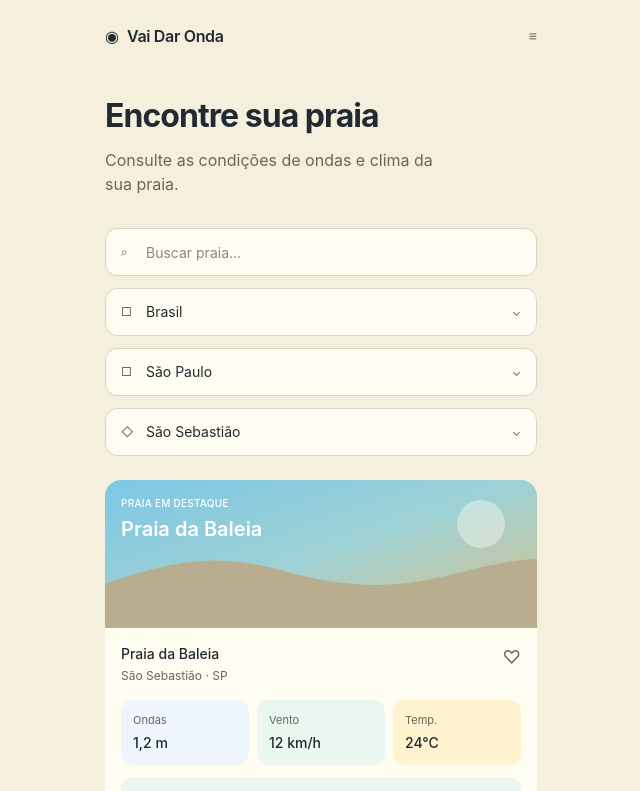
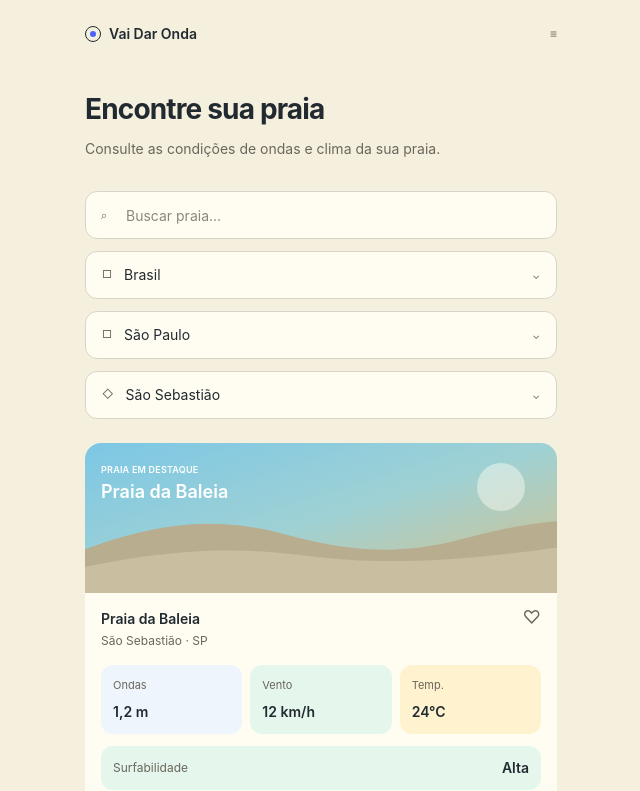
Before and after one commit to Mayyarrud/trabalho-prat-prof, a React (Vite) app in the folder packages/frontend/: page / in a window 1280 px wide. Shown: the top 791 px of the page, without its empty margins (319-959 px from the left). Built offline with nearby package versions, Linux system fonts and the light colour scheme.

Commit message:
refine: improve home page layout

```diff
--- a/packages/frontend/src/pages/home.tsx
+++ b/packages/frontend/src/pages/home.tsx
@@ -1,206 +1,73 @@
+import { useMemo, useState } from "react";
 import { Link } from "@tanstack/react-router";
-import { useState } from "react";
 
-type Beach = {
-  id: string;
-  name: string;
-  city: string;
-  state: string;
-  waveHeight: string;
-  windSpeed: string;
-  temperature: string;
-  surfability: string;
-};
-
-const beaches: Beach[] = [
-  {
-    id: "1",
-    name: "Praia da Baleia",
-    city: "São Sebastião",
-    state: "SP",
-    waveHeight: "1,2 m",
-    windSpeed: "12 km/h",
-    temperature: "24°C",
-    surfability: "Alta",
-  },
-  {
-    id: "2",
-    name: "Praia de Barequeçaba",
-    city: "São Sebastião",
-    state: "SP",
-    waveHeight: "0,8 m",
-    windSpeed: "10 km/h",
-    temperature: "24°C",
-    surfability: "Média",
-  },
-  {
-    id: "3",
-    name: "Praia da Barra do Una",
-    city: "São Sebastião",
-    state: "SP",
-    waveHeight: "1,0 m",
-    windSpeed: "14 km/h",
-    temperature: "23°C",
-    surfability: "Alta",
-  },
-  {
-    id: "4",
-    name: "Praia de Boiçucanga",
-    city: "São Sebastião",
-    state: "SP",
-    waveHeight: "1,1 m",
-    windSpeed: "11 km/h",
-    temperature: "24°C",
-    surfability: "Alta",
-  },
-  {
-    id: "5",
-    name: "Praia Brava",
-    city: "São Sebastião",
-    state: "SP",
-    waveHeight: "1,5 m",
-    windSpeed: "16 km/h",
-    temperature: "23°C",
-    surfability: "Alta",
-  },
-  {
-    id: "6",
-    name: "Praia da Barra do Sahy",
-    city: "São Sebastião",
-    state: "SP",
-    waveHeight: "0,9 m",
-    windSpeed: "9 km/h",
-    temperature: "24°C",
-    surfability: "Média",
-  },
-  {
-    id: "7",
-    name: "Praia de Juquehy",
-    city: "São Sebastião",
-    state: "SP",
-    waveHeight: "1,0 m",
-    windSpeed: "10 km/h",
-    temperature: "24°C",
-    surfability: "Alta",
-  },
-  {
-    id: "8",
-    name: "Praia de Maresias",
-    city: "São Sebastião",
-    state: "SP",
-    waveHeight: "1,4 m",
-    windSpeed: "15 km/h",
-    temperature: "23°C",
-    surfability: "Alta",
-  },
-  {
-    id: "9",
-    name: "Praia de Santiago",
-    city: "São Sebastião",
-    state: "SP",
-    waveHeight: "0,9 m",
-    windSpeed: "11 km/h",
-    temperature: "24°C",
-    surfability: "Média",
-  },
-  {
-    id: "10",
-    name: "Praia do Engenho",
-    city: "São Sebastião",
-    state: "SP",
-    waveHeight: "1,1 m",
-    windSpeed: "12 km/h",
-    temperature: "24°C",
-    surfability: "Alta",
-  },
-  {
-    id: "11",
-    name: "Praia de Guaecá",
-    city: "São Sebastião",
-    state: "SP",
-    waveHeight: "1,2 m",
-    windSpeed: "13 km/h",
-    temperature: "24°C",
-    surfability: "Alta",
-  },
-  {
-    id: "12",
-    name: "Praia Paúba",
-    city: "São Sebastião",
-    state: "SP",
-    waveHeight: "1,3 m",
-    windSpeed: "14 km/h",
-    temperature: "23°C",
-    surfability: "Alta",
-  },
-  {
-    id: "13",
-    name: "Praia Preta",
-    city: "São Sebastião",
-    state: "SP",
-    waveHeight: "0,8 m",
-    windSpeed: "9 km/h",
-    temperature: "24°C",
-    surfability: "Média",
-  },
-];
+import { mockBeaches, type Beach } from "@/data/mockBeaches";
 
 export default function HomePage() {
   const [search, setSearch] = useState("");
-  const [selectedState, setSelectedState] = useState("Brasil");
-  const [selectedCity, setSelectedCity] = useState("São Paulo");
-  const [selectedRegion, setSelectedRegion] = useState("São Sebastião");
-  const [selectedBeach, setSelectedBeach] = useState<Beach>(beaches[0]);
+  const [selectedBeach, setSelectedBeach] = useState<Beach>(mockBeaches[0]);
 
-  const filteredBeaches = beaches.filter((beach) =>
-    beach.name.toLowerCase().includes(search.toLowerCase()),
+  const filteredBeaches = useMemo(() => {
+    const term = search.trim().toLowerCase();
+
+    if (!term) {
+      return mockBeaches;
+    }
+
+    return mockBeaches.filter((beach) =>
+      beach.name.toLowerCase().includes(term),
     );
+  }, [search]);
 
-  function handleSelectBeach(beach: Beach) {
+  function handleBeachSelect(beach: Beach) {
     setSelectedBeach(beach);
     setSearch("");
   }
 
   return (
     <main className="min-h-screen bg-[#F5F0DD] text-[#222A31]">
-      <div className="mx-auto w-full max-w-[480px] px-6 pb-10">
+      <div className="mx-auto flex min-h-screen w-full max-w-[520px] flex-col px-6 pb-8">
         {/* Header */}
         <header className="flex items-center justify-between py-6">
           <div className="flex items-center gap-2">
-            <span className="text-base">◉</span>
+            <span
+              className="flex h-4 w-4 items-center justify-center rounded-full border border-[#222A31]"
+              aria-hidden="true"
+            >
+              <span className="h-1.5 w-1.5 rounded-full bg-[#4D63FF]" />
+            </span>
 
-            <span className="text-base font-semibold tracking-[-0.02em]">
-              Vai Dar Onda
-            </span>
+            <span className="text-sm font-semibold">Vai Dar Onda</span>
           </div>
 
           <button
             type="button"
             aria-label="Abrir menu"
-            className="text-sm text-[#6B665C]"
+            className="text-xs text-[#6B665C]"
           >
             ≡
           </button>
         </header>
 
-        {/* Hero */}
+        {/* Intro */}
         <section className="pt-6">
-          <h1 className="text-[32px] font-bold leading-[40px] tracking-[-0.03em]">
+          <h1 className="text-[28px] font-bold leading-tight tracking-[-0.03em]">
             Encontre sua praia
           </h1>
 
-          <p className="mt-3 max-w-[340px] text-base leading-6 text-[#6B665C]">
+          <p className="mt-3 max-w-[360px] text-sm leading-5 text-[#6B665C]">
             Consulte as condições de ondas e clima da sua praia.
           </p>
         </section>
 
-        {/* Seleção de praia */}
-        <section className="mt-8 space-y-3">
+        {/* Search and filters */}
+        <section className="relative mt-8">
+          {/* Search */}
           <div className="relative">
-            <label className="block">
-              <span className="sr-only">Buscar praia</span>
-
-              <span className="pointer-events-none absolute left-4 top-1/2 z-10 -translate-y-1/2 text-xs text-[#6B665C]">
+            <span
+              className="pointer-events-none absolute left-4 top-1/2 -translate-y-1/2 text-[11px] text-[#6B665C]"
+              aria-hidden="true"
+            >
               ⌕
             </span>
 
@@ -209,40 +76,32 @@ export default function HomePage() {
               value={search}
               onChange={(event) => setSearch(event.target.value)}
               placeholder="Buscar praia..."
-                className="h-12 w-full rounded-xl border border-[#D7D3C8] bg-[#FFFDF2] pl-10 pr-4 text-sm text-[#222A31] outline-none transition placeholder:text-[#8B877E] focus:border-[#4D63FF]"
+              className="h-12 w-full rounded-xl border border-[#D8D4C9] bg-[#FFFDF2] pl-10 pr-4 text-sm text-[#222A31] outline-none placeholder:text-[#8B877E] focus:border-[#B9B2A4]"
             />
-            </label>
+          </div>
 
           {/* Dropdown */}
-            {search.length > 0 && (
-              <div className="absolute left-0 right-0 top-[52px] z-20 max-h-[320px] overflow-y-auto rounded-xl border border-[#D7D3C8] bg-[#FFFDF2] p-2 shadow-lg">
+          {search.trim() !== "" && (
+            <div className="absolute left-0 right-0 top-14 z-20 max-h-[360px] overflow-y-auto rounded-xl border border-[#D8D4C9] bg-[#FFFDF2] p-2 shadow-[0_8px_24px_rgba(34,42,49,0.08)]">
               {filteredBeaches.length > 0 ? (
-                  filteredBeaches.map((beach) => (
+                filteredBeaches.map((beach) => {
+                  const isSelected = beach.id === selectedBeach.id;
+
+                  return (
                     <button
                       key={beach.id}
                       type="button"
-                      onClick={() => handleSelectBeach(beach)}
-                      className={`flex w-full items-center justify-between rounded-lg px-3 py-3 text-left transition ${
-                        selectedBeach.id === beach.id
-                          ? "bg-[#E4ECFF]"
-                          : "hover:bg-[#F0EDFF]"
+                      onClick={() => handleBeachSelect(beach)}
+                      className={`flex w-full items-center rounded-lg px-3 py-3 text-left text-sm transition ${
+                        isSelected
+                          ? "bg-[#E1E9FF] font-semibold text-[#222A31]"
+                          : "text-[#6B665C] hover:bg-[#F5F0DD]"
                       }`}
                     >
-                      <div>
-                        <p className="text-sm font-medium">{beach.name}</p>
-
-                        <p className="mt-1 text-xs text-[#6B665C]">
-                          {beach.city} · {beach.state}
-                        </p>
-                      </div>
-
-                      {selectedBeach.id === beach.id && (
-                        <span className="text-xs font-medium text-[#4D63FF]">
-                          ✓
-                        </span>
-                      )}
+                      {beach.name}
                     </button>
-                  ))
+                  );
+                })
               ) : (
                 <p className="px-3 py-4 text-sm text-[#6B665C]">
                   Nenhuma praia encontrada.
@@ -250,107 +109,92 @@ export default function HomePage() {
               )}
             </div>
           )}
-          </div>
 
-          {/* Select Brasil */}
-          <label className="relative block">
-            <span className="sr-only">País</span>
-
-            <span className="pointer-events-none absolute left-4 top-1/2 -translate-y-1/2 text-xs text-[#6B665C]">
+          {/* Country */}
+          <button
+            type="button"
+            className="mt-3 flex h-12 w-full items-center justify-between rounded-xl border border-[#D8D4C9] bg-[#FFFDF2] px-4 text-sm"
+          >
+            <span className="flex items-center gap-3">
+              <span className="text-[11px] text-[#6B665C]" aria-hidden="true">
                 □
               </span>
+              Brasil
+            </span>
 
-            <select
-              value={selectedState}
-              onChange={(event) => setSelectedState(event.target.value)}
-              className="h-12 w-full appearance-none rounded-xl border border-[#D7D3C8] bg-[#FFFDF2] pl-10 pr-10 text-sm text-[#222A31] outline-none focus:border-[#4D63FF]"
+            <span className="text-[10px] text-[#6B665C]">⌄</span>
+          </button>
+
+          {/* State */}
+          <button
+            type="button"
+            className="mt-3 flex h-12 w-full items-center justify-between rounded-xl border border-[#D8D4C9] bg-[#FFFDF2] px-4 text-sm"
           >
-              <option>Brasil</option>
-            </select>
-
-            <span className="pointer-events-none absolute right-4 top-1/2 -translate-y-1/2 text-xs text-[#6B665C]">
-              ⌄
-            </span>
-          </label>
-
-          {/* Select Estado */}
-          <label className="relative block">
-            <span className="sr-only">Estado</span>
-
-            <span className="pointer-events-none absolute left-4 top-1/2 -translate-y-1/2 text-xs text-[#6B665C]">
+            <span className="flex items-center gap-3">
+              <span className="text-[11px] text-[#6B665C]" aria-hidden="true">
                 □
               </span>
+              São Paulo
+            </span>
 
-            <select
-              value={selectedCity}
-              onChange={(event) => setSelectedCity(event.target.value)}
-              className="h-12 w-full appearance-none rounded-xl border border-[#D7D3C8] bg-[#FFFDF2] pl-10 pr-10 text-sm text-[#222A31] outline-none focus:border-[#4D63FF]"
+            <span className="text-[10px] text-[#6B665C]">⌄</span>
+          </button>
+
+          {/* City */}
+          <button
+            type="button"
+            className="mt-3 flex h-12 w-full items-center justify-between rounded-xl border border-[#D8D4C9] bg-[#FFFDF2] px-4 text-sm"
           >
-              <option>São Paulo</option>
-            </select>
-
-            <span className="pointer-events-none absolute right-4 top-1/2 -translate-y-1/2 text-xs text-[#6B665C]">
-              ⌄
-            </span>
-          </label>
-
-          {/* Select Região */}
-          <label className="relative block">
-            <span className="sr-only">Região</span>
-
-            <span className="pointer-events-none absolute left-4 top-1/2 -translate-y-1/2 text-xs text-[#6B665C]">
+            <span className="flex items-center gap-3">
+              <span className="text-[11px] text-[#6B665C]" aria-hidden="true">
                 ◇
               </span>
+              São Sebastião
+            </span>
 
-            <select
-              value={selectedRegion}
-              onChange={(event) => setSelectedRegion(event.target.value)}
-              className="h-12 w-full appearance-none rounded-xl border border-[#D7D3C8] bg-[#FFFDF2] pl-10 pr-10 text-sm text-[#222A31] outline-none focus:border-[#4D63FF]"
-            >
-              <option>São Sebastião</option>
-            </select>
-
-            <span className="pointer-events-none absolute right-4 top-1/2 -translate-y-1/2 text-xs text-[#6B665C]">
-              ⌄
-            </span>
-          </label>
+            <span className="text-[10px] text-[#6B665C]">⌄</span>
+          </button>
         </section>
 
-        {/* Praia em destaque */}
-        <section className="mt-6">
-          <div className="overflow-hidden rounded-2xl bg-[#FFFDF2]">
-            {/* Visual da praia */}
-            <div className="relative h-[148px] overflow-hidden bg-gradient-to-br from-[#7CC7E5] via-[#9ED1D4] to-[#D5BE82]">
-              <div className="absolute right-8 top-5 h-12 w-12 rounded-full bg-[#FFFDF2]/40" />
+        {/* Featured beach */}
+        <section className="mt-6 overflow-hidden rounded-2xl bg-[#FFFDF2]">
+          {/* Hero image */}
+          <div className="relative h-[150px] overflow-hidden bg-gradient-to-br from-[#7CC7E5] via-[#9ED1D4] to-[#D5BE82]">
+            <div className="absolute right-8 top-5 h-12 w-12 rounded-full bg-[#FFFDF2]/45" />
 
             <svg
               viewBox="0 0 480 180"
               preserveAspectRatio="none"
-                className="absolute bottom-0 left-0 h-[100px] w-full"
+              className="absolute bottom-0 left-0 h-[105px] w-full"
               aria-hidden="true"
             >
               <path
-                  d="M0 100 C80 55 130 45 200 78 C270 110 325 110 390 82 C425 67 450 60 480 55 L480 180 L0 180 Z"
+                d="M0 105 C75 58 135 48 205 80 C275 112 325 115 392 84 C425 69 452 61 480 57 L480 180 L0 180 Z"
                 fill="#B8AD8F"
+              />
+
+              <path
+                d="M0 135 C90 105 150 100 225 116 C295 131 365 129 480 102 L480 180 L0 180 Z"
+                fill="#C9BE9F"
               />
             </svg>
 
-              <div className="absolute left-4 top-4">
-                <p className="text-[10px] font-medium uppercase tracking-wide text-white">
+            <div className="absolute left-4 top-5">
+              <p className="text-[9px] font-semibold uppercase tracking-wide text-white">
                 Praia em destaque
               </p>
 
-                <h2 className="mt-1 text-xl font-semibold text-white">
+              <h2 className="mt-1 text-lg font-semibold leading-tight text-white">
                 {selectedBeach.name}
               </h2>
             </div>
           </div>
 
-            {/* Informações da praia */}
+          {/* Card content */}
           <div className="p-4">
-              <div className="flex items-start justify-between gap-3">
+            <div className="flex items-start justify-between gap-4">
               <div>
-                  <h3 className="text-sm font-medium">{selectedBeach.name}</h3>
+                <h3 className="text-sm font-semibold">{selectedBeach.name}</h3>
 
                 <p className="mt-1 text-xs text-[#6B665C]">
                   {selectedBeach.city} · {selectedBeach.state}
@@ -359,60 +203,61 @@ export default function HomePage() {
 
               <button
                 type="button"
-                  aria-label="Adicionar praia aos favoritos"
-                  className="text-lg text-[#6B665C]"
+                aria-label="Adicionar aos favoritos"
+                className="text-lg leading-none text-[#6B665C]"
               >
                 ♡
               </button>
             </div>
 
-              {/* Métricas */}
+            {/* Main metrics */}
             <div className="mt-4 grid grid-cols-3 gap-2">
               <div className="rounded-xl bg-[#EEF5FC] p-3">
                 <p className="text-[11px] text-[#6B665C]">Ondas</p>
-
-                  <p className="mt-1 text-sm font-medium">
+                <p className="mt-2 text-sm font-semibold">
                   {selectedBeach.waveHeight}
                 </p>
               </div>
 
-                <div className="rounded-xl bg-[#EAF7F0] p-3">
+              <div className="rounded-xl bg-[#E5F7ED] p-3">
                 <p className="text-[11px] text-[#6B665C]">Vento</p>
-
-                  <p className="mt-1 text-sm font-medium">
+                <p className="mt-2 text-sm font-semibold">
                   {selectedBeach.windSpeed}
                 </p>
               </div>
 
               <div className="rounded-xl bg-[#FFF3CF] p-3">
                 <p className="text-[11px] text-[#6B665C]">Temp.</p>
-
-                  <p className="mt-1 text-sm font-medium">
+                <p className="mt-2 text-sm font-semibold">
                   {selectedBeach.temperature}
                 </p>
               </div>
             </div>
 
-              {/* Surfabilidade */}
-              <div className="mt-3 flex items-center justify-between rounded-xl bg-[#EAF7F0] px-3 py-3">
+            {/* Surfability */}
+            <div className="mt-3 flex items-center justify-between rounded-xl bg-[#E5F7ED] px-3 py-3">
               <span className="text-xs text-[#6B665C]">Surfabilidade</span>
 
-                <span className="text-sm font-semibold text-[#24784A]">
+              <span className="text-sm font-semibold">
                 {selectedBeach.surfability}
               </span>
             </div>
 
-              {/* Navegação para a página da praia */}
+            {/* CTA */}
             <Link
               to="/praia/$id"
               params={{ id: selectedBeach.id }}
-                className="mt-4 flex h-12 w-full items-center justify-center rounded-xl bg-[#222A31] text-sm font-medium text-white transition hover:opacity-90"
+              className="mt-3 flex h-12 w-full items-center justify-center rounded-xl bg-[#222A31] text-sm font-semibold text-white transition hover:opacity-90"
             >
               Ver previsão →
             </Link>
           </div>
-          </div>
         </section>
+
+        {/* Footer */}
+        <footer className="mt-auto pt-10 text-center">
+          <p className="text-[11px] text-[#8B877E]">Vai Dar Onda</p>
+        </footer>
       </div>
     </main>
   );
```
Lines whose indentation alone changed are shown as unchanged.
